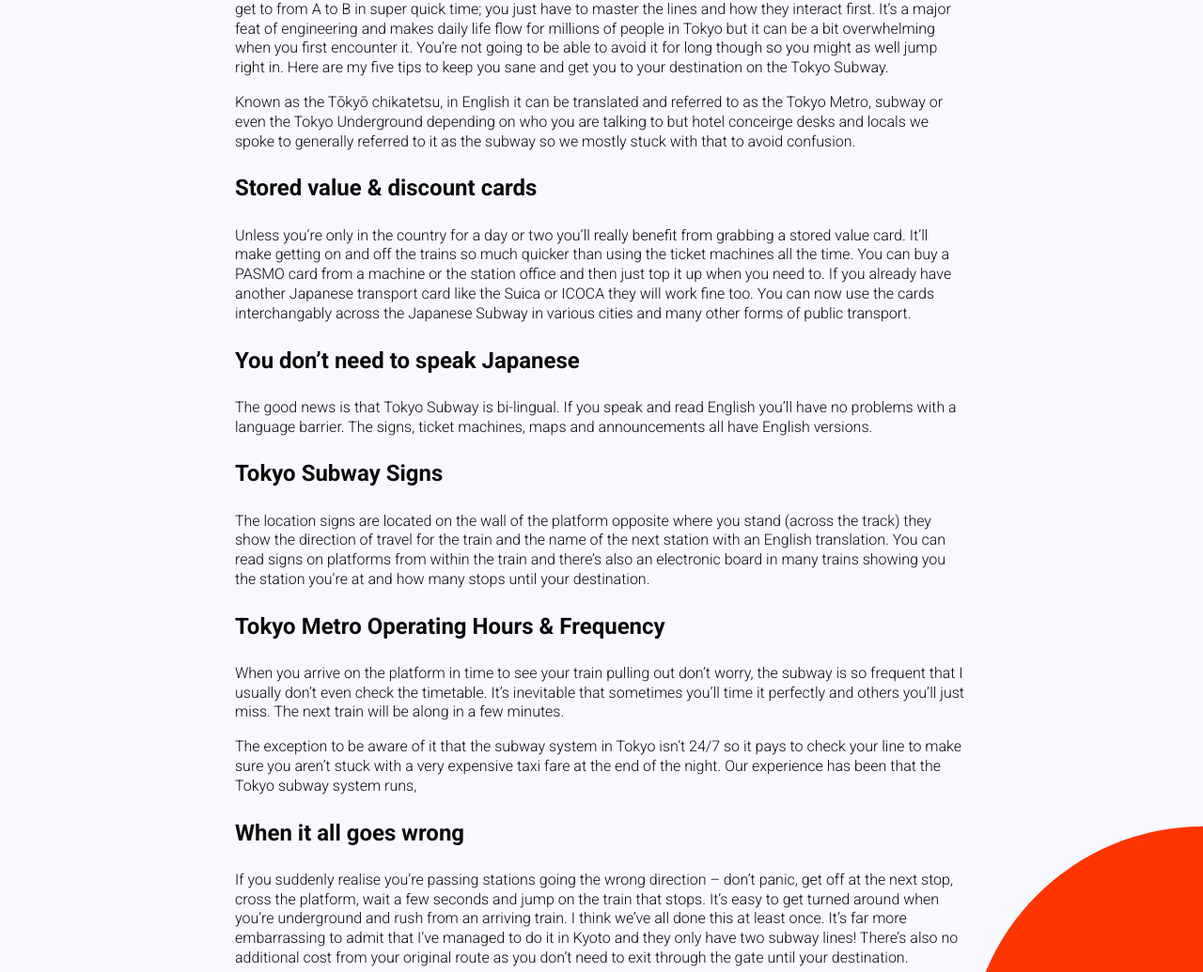
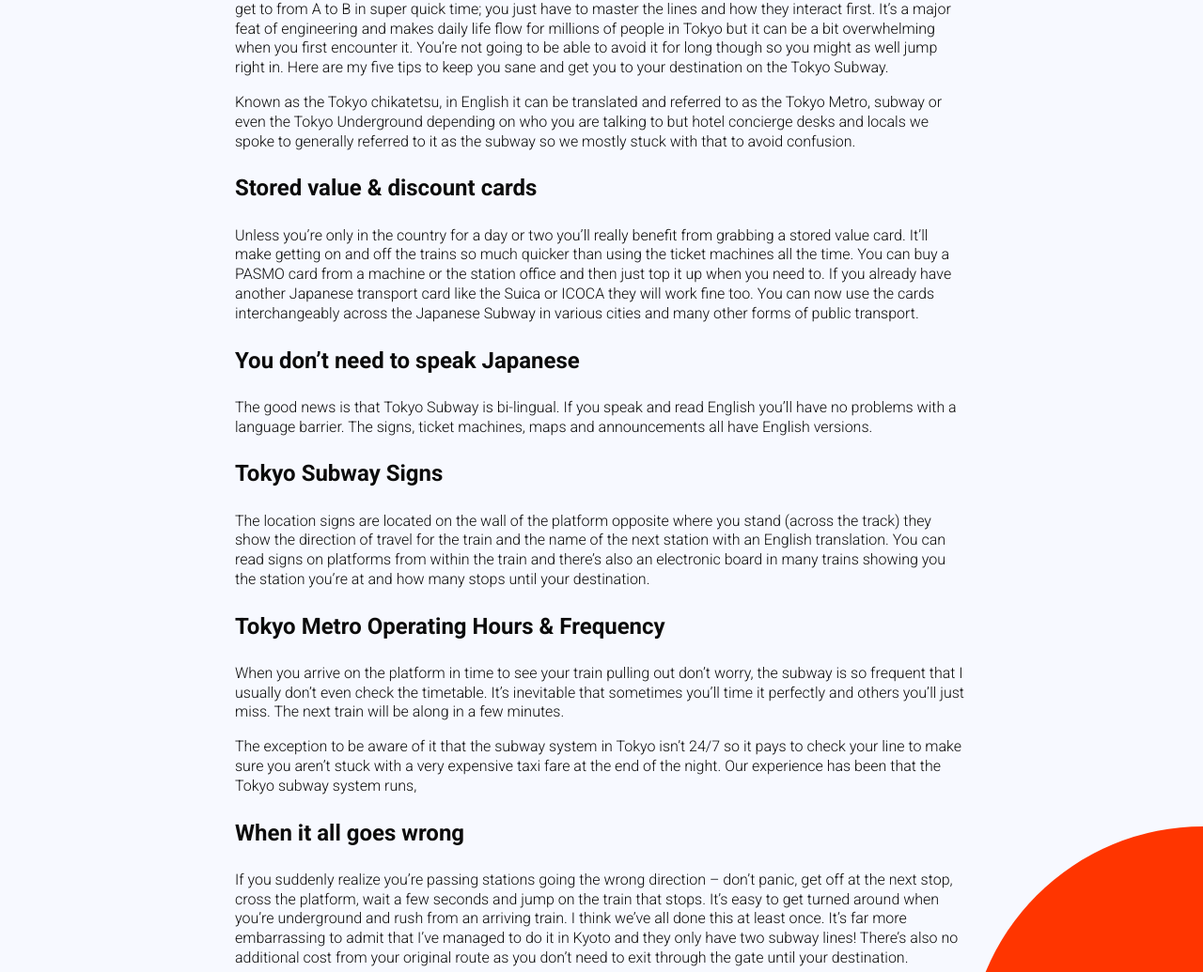
Before and after one commit to yanant/anightinjapan, a Jekyll site: the page built from _posts/2019-01-30-tokyo-train-tips.md, in a window 1280 px wide and 1400 px high. Shown: the part 270-1305 px from the top of the window at 94% size. Built offline with Jekyll 4.4.1, drawn with Linux system fonts in a browser that asks for light colours.

Commit message:
Updated Tokyo Train Tips

```diff
--- a/_posts/2019-01-30-tokyo-train-tips.md
+++ b/_posts/2019-01-30-tokyo-train-tips.md
@@ -7,11 +7,11 @@
 
 When you first arrive in Tokyo it won’t be long before you need to use the subway.  It’s the most efficient way to get to from A to B in super quick time; you just have to master the lines and how they interact first. It’s a major feat of engineering and makes daily life flow for millions of people in Tokyo but it can be a bit overwhelming when you first encounter it.  You’re not going to be able to avoid it for long though so you might as well jump right in.  Here are my five tips to keep you sane and get you to your destination on the Tokyo Subway.
 
-Known as the Tōkyō chikatetsu, in English it can be translated and referred to as the Tokyo Metro, subway or even the Tokyo Underground depending on who you are talking to but hotel conceirge desks and locals we spoke to generally referred to it as the subway so we mostly stuck with that to avoid confusion.
+Known as the Tokyo chikatetsu, in English it can be translated and referred to as the Tokyo Metro, subway or even the Tokyo Underground depending on who you are talking to but hotel concierge desks and locals we spoke to generally referred to it as the subway so we mostly stuck with that to avoid confusion.
 
 ### Stored value & discount cards
 
-Unless you’re only in the country for a day or two you’ll really benefit from grabbing a stored value card.  It’ll make getting on and off the trains so much quicker than using the  ticket machines all the time.  You can buy a PASMO card from a machine or the station office and then just top it up when you need to.  If you already have another Japanese transport card like the Suica or ICOCA they will work fine too.  You can now use the cards interchangably across the Japanese Subway in various cities and many other forms of public transport.
+Unless you’re only in the country for a day or two you’ll really benefit from grabbing a stored value card.  It’ll make getting on and off the trains so much quicker than using the  ticket machines all the time.  You can buy a PASMO card from a machine or the station office and then just top it up when you need to.  If you already have another Japanese transport card like the Suica or ICOCA they will work fine too.  You can now use the cards interchangeably across the Japanese Subway in various cities and many other forms of public transport.
 
 ### You don’t need to speak Japanese
 
@@ -29,6 +29,6 @@
 
 ### When it all goes wrong
 
-If you suddenly realise you’re passing stations going the wrong direction – don’t panic, get off at the next stop, cross the platform, wait a few seconds and jump on the train that stops.  It’s easy to get turned around when you’re underground and rush from an arriving train.  I think we’ve all done this at least once.  It’s far more embarrassing to admit that I’ve managed to do it in Kyoto and they only have two subway lines!  There’s also no additional cost from your original route as you don’t need to exit through the gate until your destination.
+If you suddenly realize you’re passing stations going the wrong direction – don’t panic, get off at the next stop, cross the platform, wait a few seconds and jump on the train that stops.  It’s easy to get turned around when you’re underground and rush from an arriving train.  I think we’ve all done this at least once.  It’s far more embarrassing to admit that I’ve managed to do it in Kyoto and they only have two subway lines!  There’s also no additional cost from your original route as you don’t need to exit through the gate until your destination.
 
-Still have questions about getting around in Japan? [Visit Top tips for transport in Japan](https://www.2aussietravellers.com/top-tips-for-transport-in-japan/ ) and while not used on the subways themselves read [Everything you need to know about the Japan Rail Pass](https://www.2aussietravellers.com/japan-rail-pass/) to work out if it could be a budget saver for your trip.
+Still have questions about getting around in Japan? [Visit Top tips for transport in Japan](https://www.2aussietravellers.com/top-tips-for-transport-in-japan/) and while not used on the subways themselves read [Everything you need to know about the Japan Rail Pass](https://www.2aussietravellers.com/japan-rail-pass/) to work out if it could be a budget saver for your trip.
```
